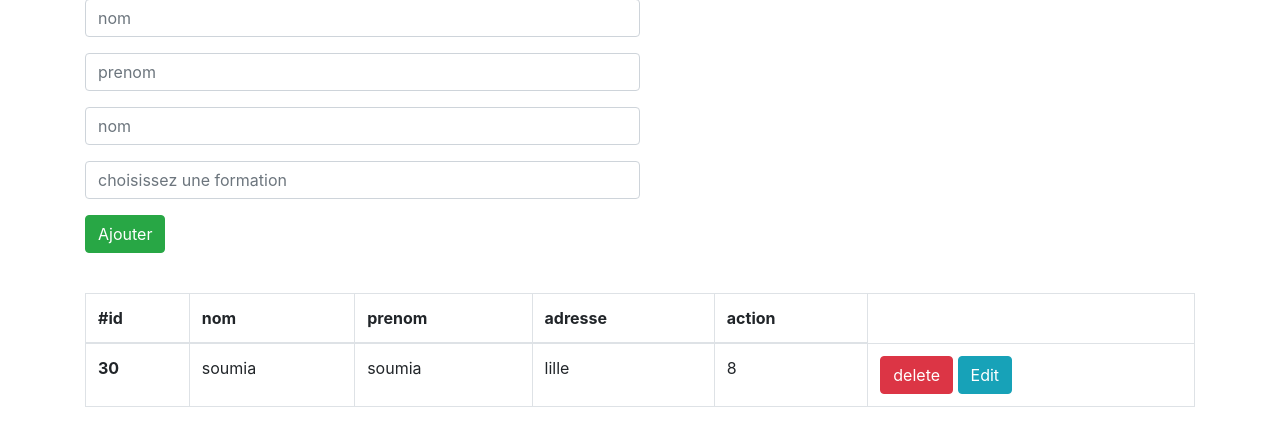
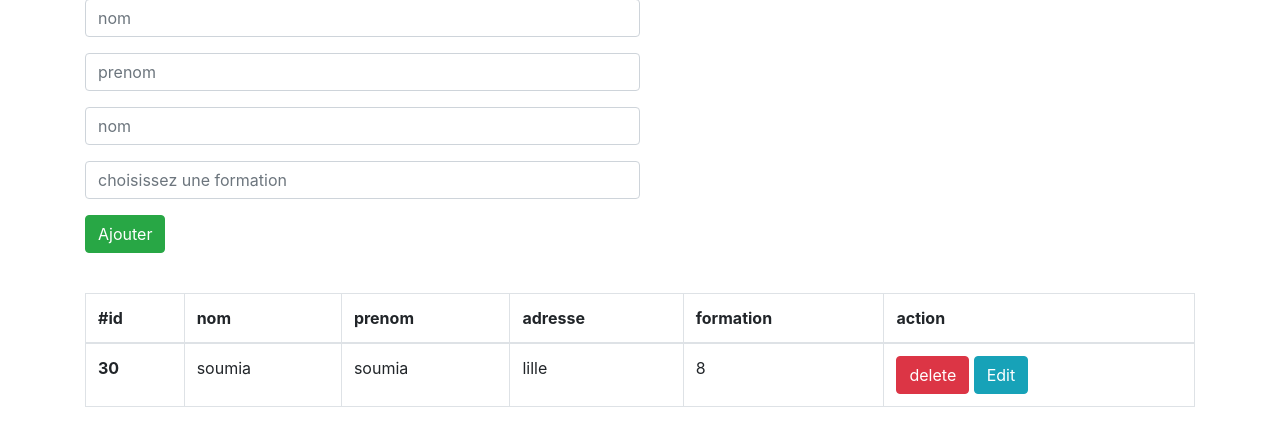
Before and after one commit to soumiawis/pdocrud, a PHP site: page / in a window 1280 px wide. Shown: the part 57-503 px from the top of the page. Run offline with PHP 8.4, Linux system fonts and the light colour scheme; data comes from the database, SQL or seed files in the repository.

Commit message:
afficher les utlisateurs

```diff
--- a/index.php
+++ b/index.php
@@ -37,6 +37,7 @@ require('controlleur.php')
       <th scope="col">nom</th>
       <th scope="col">prenom</th>
       <th scope="col">adresse</th>
+      <th scope="col">formation</th>
       <th scope="col">action</th>
     </tr>
   </thead>
```
